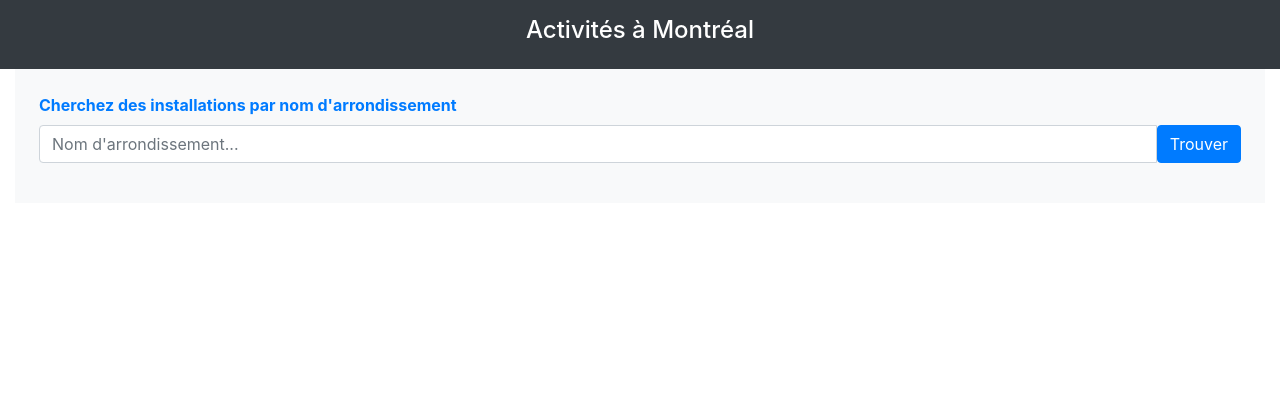
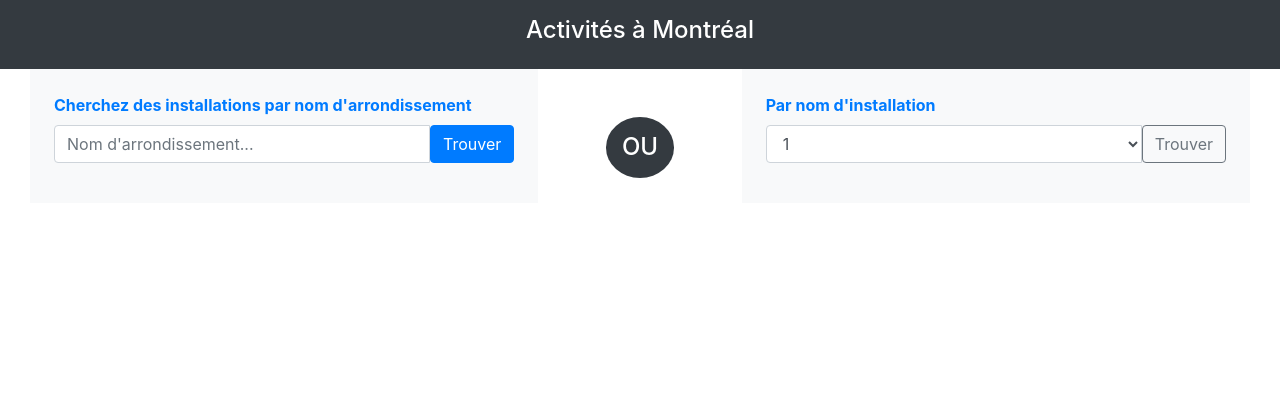
Before and after one commit to KelhyanC/INF5190_Projet_de_session, a Flask app: page / in a window 1280 px wide. Shown: the top 420 px of the page. Run offline with Flask 2, Linux system fonts and the light colour scheme; parts of the project's set-up code (start-up, migrations or seed data) failed here and were passed over; some libraries are stand-ins or nearby versions.

Commit message:
ajustement front-end

```diff
--- a/inf5190_projet_src/templates/index.html
+++ b/inf5190_projet_src/templates/index.html
@@ -20,9 +20,11 @@
         }
     }
 </style>
-<div class="container-fluid pb-4">
-    <div class="bg-light p-4">
-        <label class="form-label text-primary font-weight-bold" for="arrondissement">Cherchez des installations par nom
+<div class="container-fluid pb-4 d-flex flex-column">
+    <div class="container-fluid d-flex flex-row align-items-start justify-content-between">
+        <div class="bg-light p-4 col-5">
+            <label class="form-label text-primary font-weight-bold" for="arrondissement">Cherchez des installations par
+                nom
                 d'arrondissement</label>
             <div class="input-group mb-3">
                 <input type="text" class="form-control" placeholder="Nom d'arrondissement..."
@@ -30,8 +32,26 @@
                 <button class="btn btn-primary" onclick="getInstallationsByArr()" type="button"
                     id="btn-arr">Trouver</button>
             </div>
+            <div id="arr_error" role="alert"></div>
         </div>
-    <div id="arr_error" role="alert"></div>
+
+        <div class="bg-dark rounded-circle text-white h4 p-3 mt-5">OU</div>
+
+        <div class="bg-light p-4 col-5">
+            <label class="form-label text-primary font-weight-bold" for="nom_installation">Par nom
+                d'installation</label>
+            <div class="input-group mb-3">
+                <select class="form-control" id="nom_installation">
+                    <option>1</option>
+                    <option>2</option>
+                    <option>3</option>
+                    <option>4</option>
+                    <option>5</option>
+                </select>
+                <button class="btn btn-outline-secondary" type="button">Trouver</button>
+            </div>
+        </div>
+    </div>
     <div role="alert" id="state">
     </div>
 </div>
```
Lines whose indentation alone changed are shown as unchanged.
